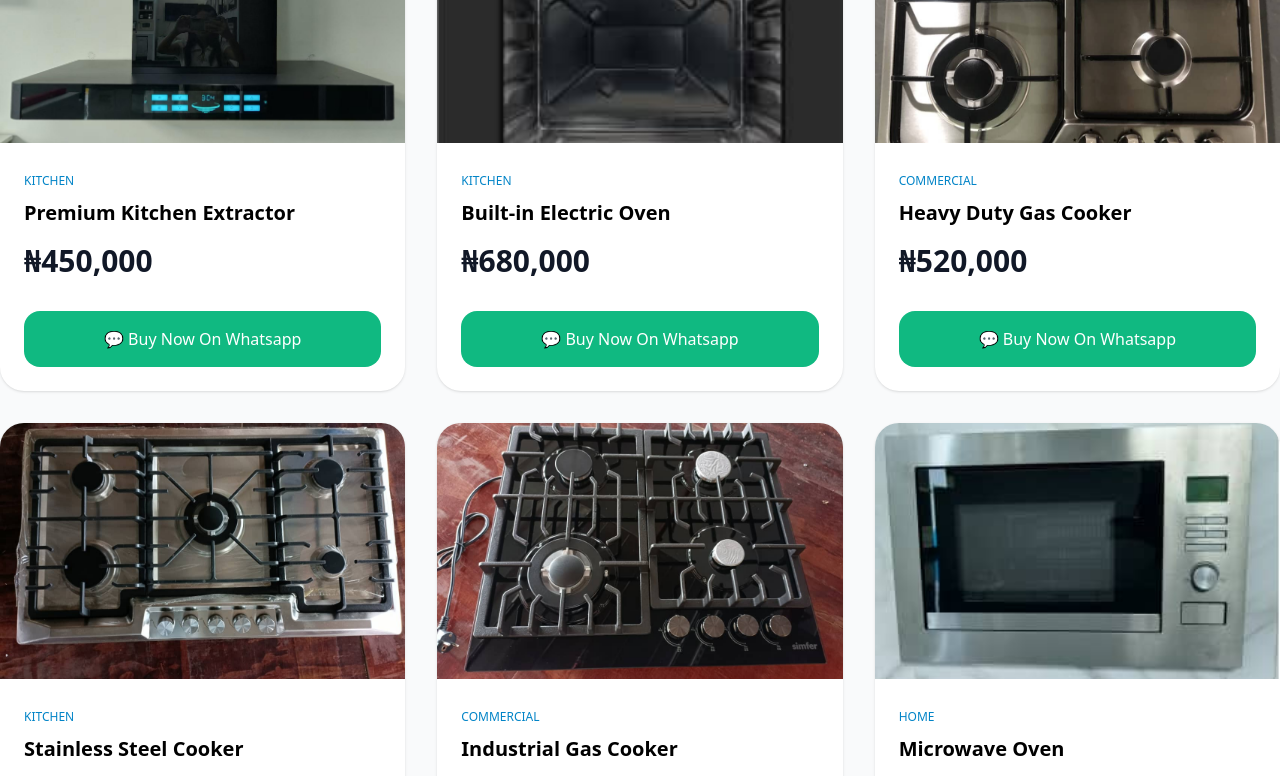
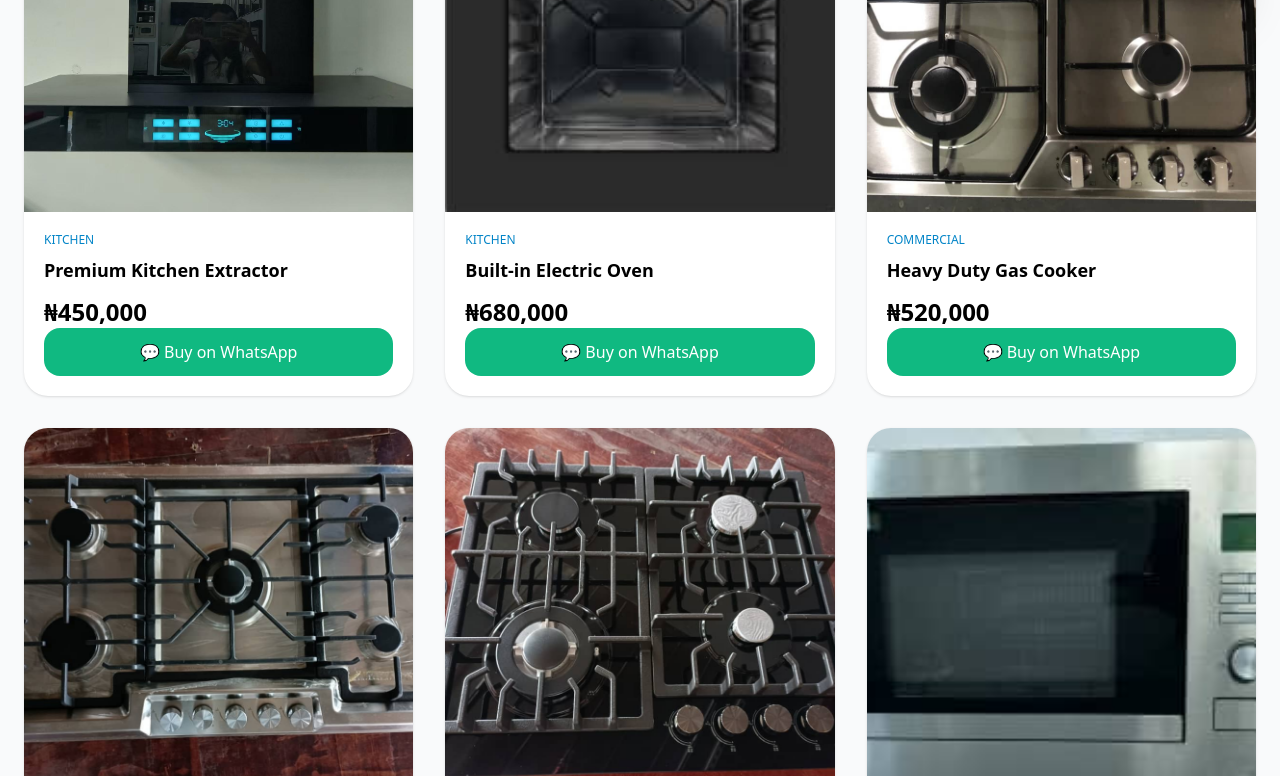
Before and after one commit to alongetemitayo91-cyber/capitalappliances, a plain HTML site: page products.html in a window 1280 px wide. Shown: the part 770-1546 px from the top of the page. Drawn offline with nearby package versions, Linux system fonts and the light colour scheme.

Commit message:
updated site

```diff
--- a/products.html
+++ b/products.html
@@ -4,16 +4,21 @@
     <meta charset="UTF-8" />
     <meta name="viewport" content="width=device-width, initial-scale=1.0" />
     <title>Products - Capital Appliances</title>
+
     <script src="https://cdn.tailwindcss.com"></script>
+
     <link
       rel="stylesheet"
       href="https://cdnjs.cloudflare.com/ajax/libs/font-awesome/6.6.0/css/all.min.css"
     />
+
     <style>
       @import url("https://fonts.googleapis.com/css2?family=Inter:wght@400;500;600&family=Space+Grotesk:wght@500;600&display=swap");
     </style>
   </head>
+
   <body class="font-sans bg-gray-50">
+    <!-- NAV -->
     <nav class="bg-white border-b sticky top-0 z-50 shadow-sm">
       <div class="max-w-7xl mx-auto px-6">
         <div class="flex justify-between items-center h-20">
@@ -34,11 +39,13 @@
               Capital <span class="text-sky-600">Appliances</span>
             </h1>
           </div>
+
           <div class="hidden md:flex gap-x-10 text-lg font-medium">
             <a href="index.html">Home</a>
             <a href="products.html" class="text-sky-600 font-semibold"
               >Products</a
             >
+
             <button
               onclick="openWhatsApp()"
               class="bg-emerald-500 text-white px-6 py-3 rounded-3xl flex items-center gap-2"
@@ -46,6 +53,7 @@
               <i class="fa-brands fa-whatsapp"></i> Contact
             </button>
           </div>
+
           <button
             onclick="alert('Mobile menu - use top links for now')"
             class="md:hidden text-3xl"
@@ -56,38 +64,36 @@
       </div>
     </nav>
 
+    <!-- PAGE -->
     <div class="max-w-7xl mx-auto px-6 py-16">
       <h1 class="text-5xl font-semibold text-center mb-2">
         Our Premium Products
       </h1>
+
       <p class="text-center text-gray-600 mb-12">
         Browse our range of home, office and commercial appliances
       </p>
+
+      <!-- NIGERIA CARD -->
       <div class="bg-white rounded-3xl shadow p-8 mb-12 text-center">
-
-  <!-- Flag -->
         <img
           src="https://flagcdn.com/ng.svg"
           alt="Nigeria Flag"
-    class="w-12 h-12 mx-auto mb-4">
+          class="w-12 h-12 mx-auto mb-4"
+        />
 
+        <h2 class="text-2xl font-semibold">Proudly Nigerian</h2>
 
-  <!-- Title -->
-  <h2 class="text-2xl font-semibold">
-    Proudly Nigerian
-  </h2>
-
-  <!-- Locations -->
         <p class="text-gray-600 mt-2">
           Lagos • Ibadan • Abuja • Nationwide delivery
         </p>
 
-  <!-- Stats -->
         <div class="grid grid-cols-3 gap-6 mt-8 text-center">
           <div>
             <h3 class="text-2xl font-bold text-sky-600">100%</h3>
             <p class="text-xs text-gray-500">Genuine Products</p>
           </div>
+
           <div>
             <h3 class="text-2xl font-bold text-sky-600">15+</h3>
             <p class="text-xs text-gray-500">Premium Brands</p>
@@ -97,20 +103,16 @@
             <h3 class="text-2xl font-bold text-sky-800">∞</h3>
             <p class="text-xs text-gray-500">After-sales Support</p>
           </div>
-
+        </div>
       </div>
 
-</div>
-
-
-        </div>
-      </div>
+      <!-- PRODUCTS GRID (UPDATED) -->
       <div
         id="products-grid"
-        class="grid grid-cols-2 md:grid-cols-2 lg:grid-cols-3 gap-4 md:gap-8"
-      >
-        <!-- Products will appear here -->
-      </div>
+        class="grid grid-cols-1 sm:grid-cols-2 lg:grid-cols-3 gap-8"
+      ></div>
+
+      <!-- ENQUIRY -->
       <div class="mt-20 bg-white rounded-3xl shadow p-10 text-center">
         <h2 class="text-3xl font-semibold mb-4">Not ready to buy yet?</h2>
         <p class="text-gray-600 mb-8">
@@ -125,7 +127,8 @@
         </button>
       </div>
     </div>
-    <!-- Floating WhatsApp -->
+
+    <!-- FLOATING WHATSAPP -->
     <button
       onclick="openWhatsApp()"
       class="fixed bottom-8 right-8 bg-[#25D366] text-white w-16 h-16 rounded-3xl shadow-2xl flex items-center justify-center text-4xl z-50"
@@ -214,26 +217,47 @@
         grid.innerHTML = "";
 
         products.forEach((p) => {
-          const card = `
-                <div class="bg-white rounded-3xl overflow-hidden shadow hover:shadow-2xl">
-                    <img src="${p.img}" alt="${p.name}" class="w-full h-64 object-cover"
-                         onerror="this.src='https://via.placeholder.com/600x400/cccccc/666666?text=No+Image+Found'">
-                    <div class="p-6">
-                        <span class="uppercase text-xs text-sky-600 font-medium">${p.category}</span>
-                        <h3 class="text-xl font-semibold mt-2">${p.name}</h3>
-                        <p class="text-3xl font-bold text-gray-900 mt-4">${p.price}</p>
-                        <button onclick="enquire('${p.name}', '${p.price}')"
-                                class="mt-8 w-full py-4 bg-emerald-500 hover:bg-emerald-600 text-white rounded-2xl font-medium">
-                            💬 Buy Now On Whatsapp
+          grid.innerHTML += `
+            <div class="bg-white rounded-3xl shadow hover:shadow-xl overflow-hidden flex flex-col">
+
+              <!-- IMAGE (SQUARE FEEL) -->
+              <div class="aspect-square overflow-hidden">
+                <img
+                  src="${p.img}"
+                  alt="${p.name}"
+                  class="w-full h-full object-cover"
+                  onerror="this.src='https://via.placeholder.com/600x600/cccccc/666666?text=No+Image'"
+                />
+              </div>
+
+              <!-- CONTENT -->
+              <div class="p-5 flex flex-col flex-1">
+                <span class="text-xs uppercase text-sky-600 font-medium">
+                  ${p.category}
+                </span>
+
+                <h3 class="text-lg font-semibold mt-2">
+                  ${p.name}
+                </h3>
+
+                <p class="text-2xl font-bold mt-3">
+                  ${p.price}
+                </p>
+
+                <button
+                  onclick="enquire('${p.name}', '${p.price}')"
+                  class="mt-auto w-full py-3 bg-emerald-500 hover:bg-emerald-600 text-white rounded-2xl font-medium"
+                >
+                  💬 Buy on WhatsApp
                 </button>
               </div>
-                </div>`;
-          grid.innerHTML += card;
+            </div>
+          `;
         });
       }
 
       function enquire(name, price) {
-        const phone = "2348091145666"; // ← CHANGE TO YOUR REAL NUMBER
+        const phone = "2348091145666";
         const text = encodeURIComponent(
           `Hello, I'm interested in: ${name} - Price: ${price}`,
         );
@@ -242,20 +266,18 @@
 
       function openWhatsApp() {
         const phone = "2348091145666";
-
         const text = encodeURIComponent(
           `Hello, I’d like to make an enquiry about your appliances.`,
         );
-
         window.open(`https://wa.me/${phone}?text=${text}`, "_blank");
       }
 
-      // Load the products
       window.onload = renderProducts;
     </script>
+
+    <!-- FOOTER -->
     <footer class="bg-gray-900 text-white mt-20">
       <div class="max-w-7xl mx-auto px-6 py-12 grid md:grid-cols-3 gap-10">
-        <!-- Brand -->
         <div>
           <h3 class="text-2xl font-semibold mb-3">
             Capital <span class="text-sky-400">Appliances</span>
@@ -265,21 +287,16 @@
           </p>
         </div>
 
-        <!-- Quick Links -->
         <div>
           <h4 class="font-semibold mb-4">Quick Links</h4>
           <ul class="space-y-2 text-gray-400">
-            <li><a href="index.html" class="hover:text-white">Home</a></li>
-            <li>
-              <a href="products.html" class="hover:text-white">Products</a>
-            </li>
+            <li><a href="index.html">Home</a></li>
+            <li><a href="products.html">Products</a></li>
           </ul>
         </div>
 
-        <!-- Contact -->
         <div>
           <h4 class="font-semibold mb-4">Contact</h4>
-          <p class="text-gray-400 mb-4">Need help choosing a product?</p>
           <button
             onclick="openWhatsApp()"
             class="bg-emerald-500 px-6 py-3 rounded-xl"
```
Also changed, not shown: index.html (+8 -4 lines). Lines whose indentation alone changed are shown as unchanged.
